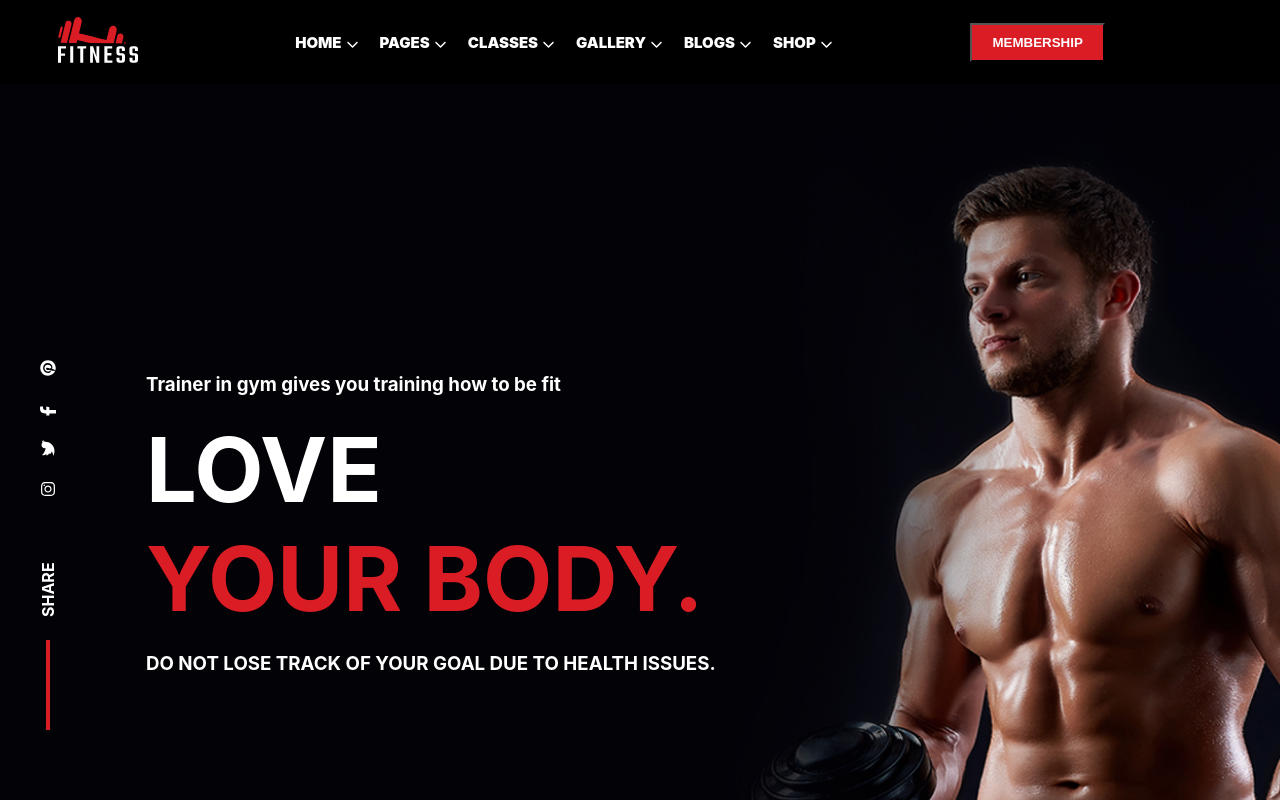
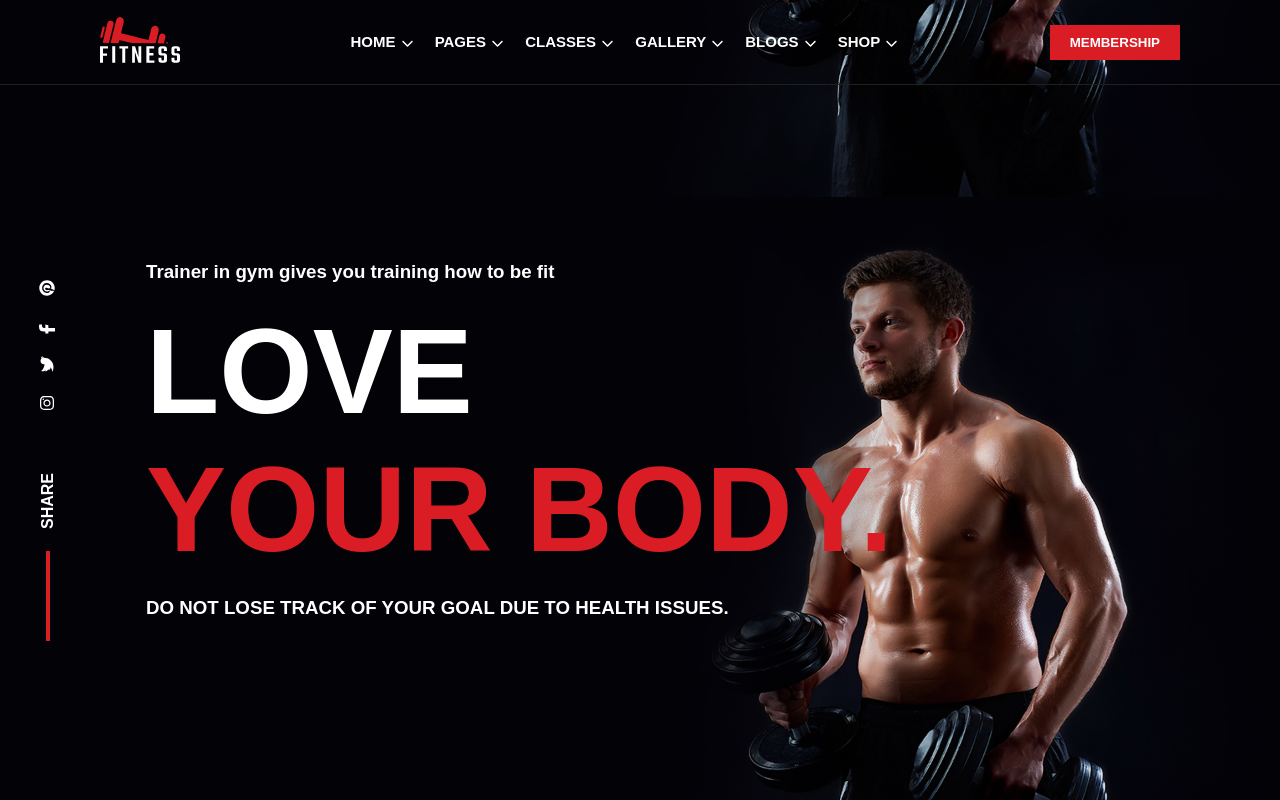
Before and after one commit to NurulIslam-EEE/fitness, a Next.js app: page / in a window 1280 px wide. Shown: the top 800 px of the page. Built offline with nearby package versions, Linux system fonts and the light colour scheme.

Commit message:
navbar footer update

```diff
--- a/components/Footer.js
+++ b/components/Footer.js
@@ -3,7 +3,8 @@ import styles from '../styles/Footer.module.css';
 import Image from "next/image";
 const Footer = () => {
     return (
-        <>
+        <div className={styles.footerContainer}>
+            <div>
                 <div className={styles.footer}>
                     <div>
                         <h3>ABOUT US</h3>
@@ -93,7 +94,8 @@ const Footer = () => {
                         <p>Terms & Conditions API Use Policy Privacy Policy</p>
                     </div>
                 </div>
-        </>
+            </div>
+        </div>
     );
 };
 
--- a/components/Navbar.js
+++ b/components/Navbar.js
@@ -1,4 +1,4 @@
-import React, { useState } from 'react';
+import React, { useState, useEffect } from 'react';
 import styles from '../styles/Navbar.module.css';
 import Link from 'next/link';
 import Image from "next/image";
@@ -7,18 +7,28 @@ import { FontAwesomeIcon } from '@fortawesome/react-fontawesome';
 
 
 const Navbar = () => {
+    const [classname, setClassname] = useState(false);
     const [isOpen, setIsOpen] = useState(false);
     const openMenu = () => setIsOpen(!isOpen);
+    const listenScrollEvent = () => {
+        window.scrollY > 200
+            ? setClassname(true)
+            : setClassname(false)
+    }
+    // Similar to componentDidMount and componentDidUpdate:
+    useEffect(() => {
+        window.addEventListener("scroll", listenScrollEvent)
+    })
     console.log(isOpen)
     return (
-        <header className={styles.header}>
+        <header className={classname ? styles.header : styles.header2}>
 
             <nav className={isOpen === false ? styles.nav : styles.nav + ' ' + styles.open}>
 
 
 
-                <div>
-                    <Image className={styles.img} src="/img/logo.svg" width="80" height="80" alt='' />
+                <div className={styles.img}>
+                    <Image src="/img/logo.svg" width="80" height="80" alt='' />
                 </div>
                 <ul >
                     <li>
--- a/styles/Banner.module.css
+++ b/styles/Banner.module.css
@@ -1,11 +1,13 @@
 .banner {
   background: url("../public//img/01\ \(1\).jpg");
   background-position: center;
-  background-size: cover;
+  background-size: contain;
+  object-fit: cover;
   height: 140vh;
   width: 100%;
   color: white;
   padding: 0;
+  font-family: sans-serif;
 }
 .bannerSocialTitle {
   color: white;
@@ -17,7 +19,7 @@
   color: #da1d25;
 }
 .banner h1 {
-  font-size: 90px;
+  font-size: 120px;
   font-weight: bolder;
   margin: 0;
 }
--- a/styles/Footer.module.css
+++ b/styles/Footer.module.css
@@ -1,11 +1,19 @@
+.footerContainer {
+  background-color: black;
+  display: flex;
+  align-items: center;
+  justify-content: center;
+}
 .footer {
   display: grid;
   grid-template-columns: repeat(4, 1fr);
-  background-color: black;
+  max-width: 1200px;
   color: white;
   padding: 20px;
 }
-
+.footer h3 {
+  font-size: 22px;
+}
 .notify {
   background-color: #da1d25;
   padding: 5px 20px;
@@ -15,6 +23,10 @@
 }
 .links {
   display: flex;
+  font-size: 14px;
+}
+.links div {
+  margin-right: 30px;
 }
 .links:nth-child(1) {
   padding: 10px;
--- a/styles/Navbar.module.css
+++ b/styles/Navbar.module.css
@@ -11,14 +11,24 @@
   background-color: black;
   margin: 0;
   padding: 0;
+  position: fixed;
+  width: 100%;
+  z-index: 8;
+}
+.header2 {
+  background-color: transparent;
+  position: fixed;
+  width: 100%;
+  border-bottom: 0.5px solid rgb(32, 32, 32);
 }
 .nav {
   width: 100%;
   display: flex;
-  justify-content: space-around;
+  justify-content: space-between;
 
   align-items: center;
   margin: 0;
+  font-family: sans-serif;
 }
 
 .nav ul {
@@ -35,16 +45,27 @@
   white-space: nowrap;
   margin-right: 20px;
 }
+.nav a:hover {
+  color: #da1d25;
+}
 .nav button {
   background-color: #da1d25;
   color: white;
   padding: 10px 20px;
   font-weight: 900;
+  margin-right: 100px;
+  border: 0;
 }
 .downIcon {
   height: 12px;
   width: 12px;
   font-weight: 900;
+}
+.navIcon {
+  display: none;
+}
+.img {
+  margin-left: 100px;
 }
 
 /* responsive */
@@ -86,6 +107,7 @@
     padding: 0 3%;
   }
   .navIcon {
+    display: block;
     position: relative;
     z-index: 4;
     margin-top: 25px;
```
Lines whose indentation alone changed are shown as unchanged.
